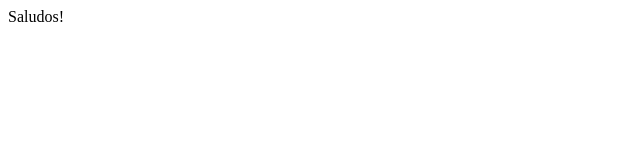
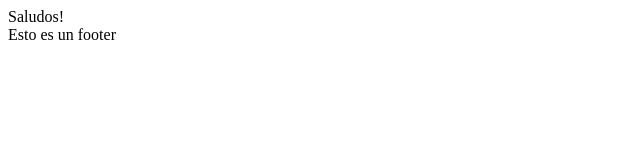
Before and after one commit to Dereemii/Mermelada-test, a plain HTML site: page index.html in a window 1280 px wide. Shown: the full height of the page, 0-640 px from the left. Drawn offline with Linux system fonts and the light colour scheme.

Commit message:
footer añadido

```diff
--- a/index.html
+++ b/index.html
@@ -8,5 +8,9 @@
 </head>
 <body>
     Saludos!
+
+    <footer>
+        Esto es un footer
+    </footer>
 </body>
 </html>
```
